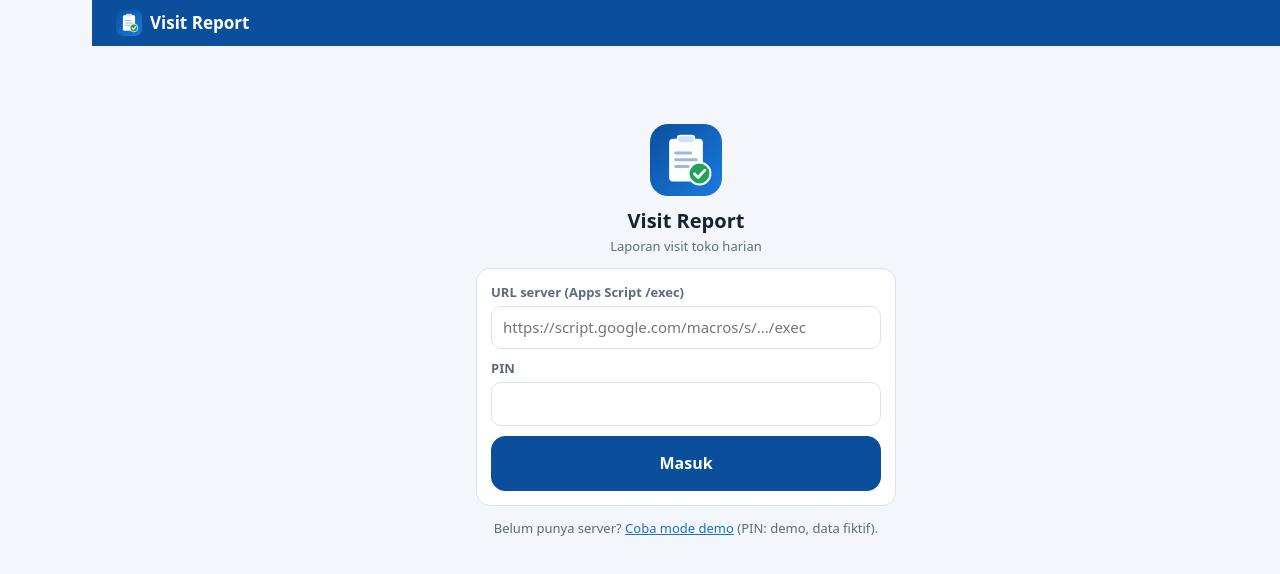
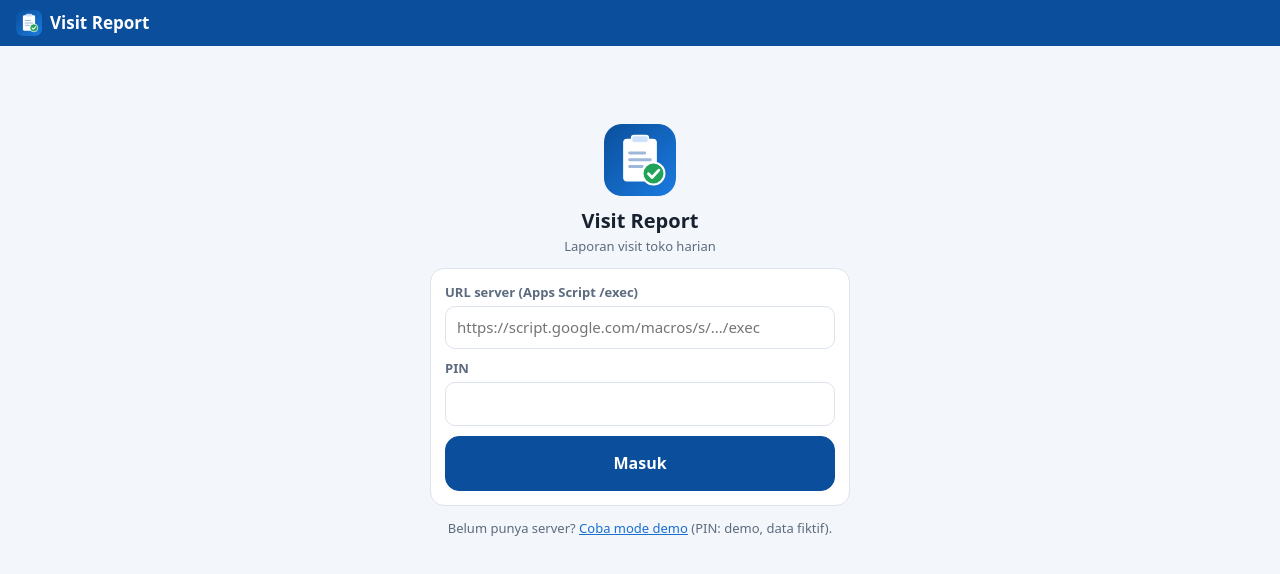
Before and after one commit to amajing-grace-2026/k7q2-vr9m-x4tz, a plain HTML site: page index.html in a window 1280 px wide. Drawn offline with Linux system fonts and the light colour scheme.

Commit message:
Login rapi di layar laptop
Co-Authored-By: Claude Opus 5.5 <noreply@anthropic.com>

```diff
--- a/app.js
+++ b/app.js
@@ -202,6 +202,7 @@
     var r = route();
     if (!S.token && r.name !== 'login') { location.hash = '#login'; return; }
     $('#tabs').hidden = r.name === 'login';
+    document.body.classList.toggle('nonav', r.name === 'login');
     $$('#tabs a').forEach(function (a) { a.classList.toggle('on', a.getAttribute('data-tab') === (r.name === 'visit' ? '' : r.name)); });
     var v = $('#view');
     v.classList.toggle('wide', r.name === 'report');
--- a/style.css
+++ b/style.css
@@ -148,4 +148,6 @@ table.g td.p, table.g td.n { text-align: right; }
   .savebar { bottom: 0; }
   .toast { bottom: 24px; }
   .view { padding-top: 22px; }
+  body.nonav { padding-left: 0; }
+  body.nonav .top { padding-left: 16px; }
 }
--- a/sw.js
+++ b/sw.js
@@ -1,5 +1,5 @@
 /* Service worker: simpan kerangka aplikasi agar bisa dibuka offline. Data (API) selalu dari server. */
-var CACHE_NAME = 'visit-report-v1';
+var CACHE_NAME = 'visit-report-v2';
 var SHELL = ['./', 'index.html', 'style.css', 'app.js', 'core.js', 'xlsx.js', 'demo-adapter.js', 'config.js', 'manifest.json',
   'brand/ikon.svg', 'brand/ikon-192.png'];
 
```
